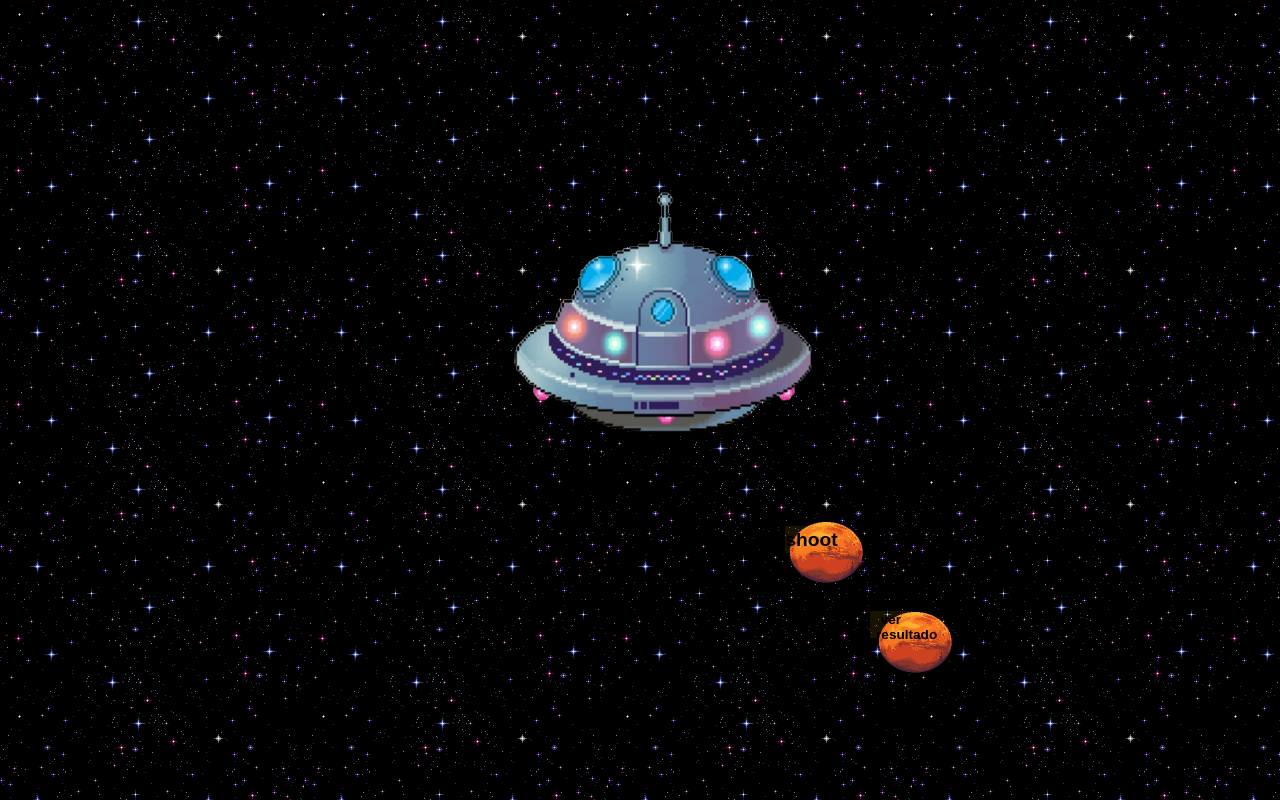
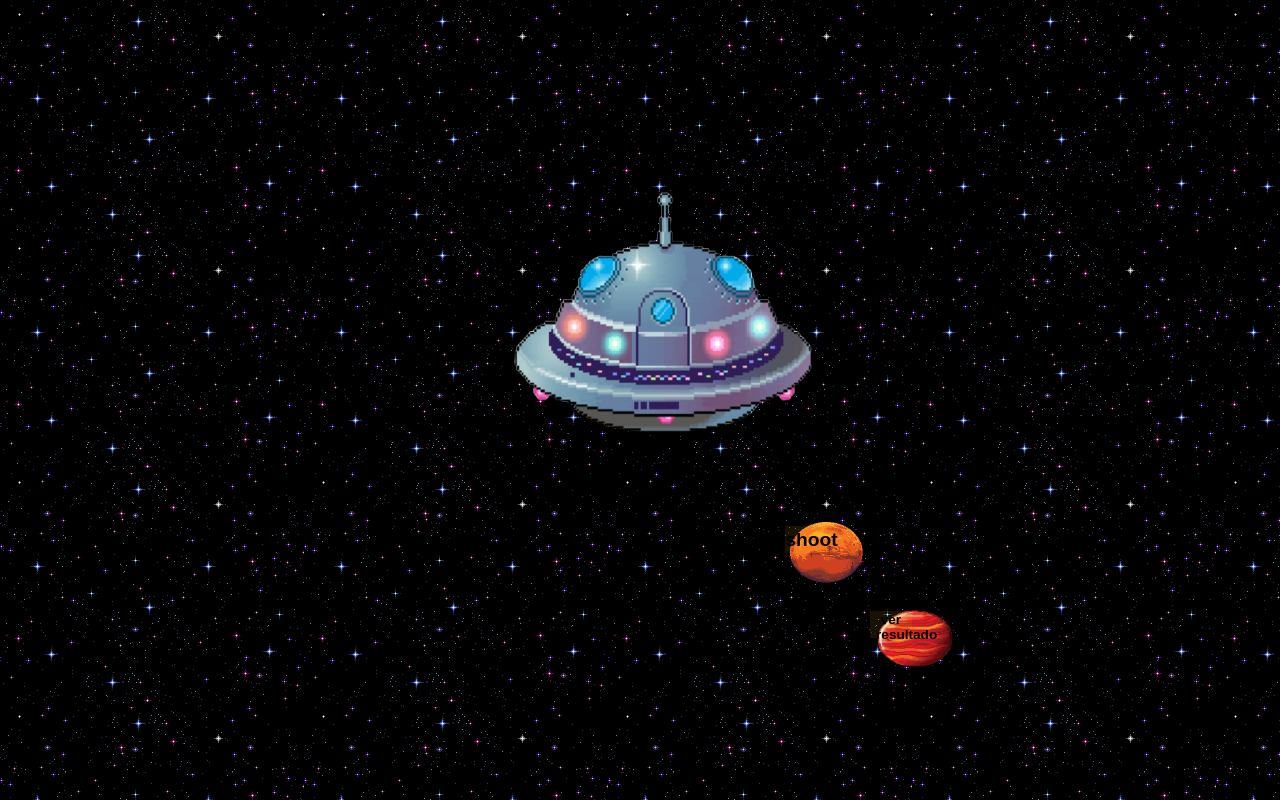
Before and after one commit to natt83/wheel-of-aliens, a website built with Vite: page src/index.html in a window 1280 px wide. Built offline with nearby package versions, Linux system fonts and the light colour scheme.

Commit message:
results planet

```diff
--- a/src/assets/sass/ufo.scss
+++ b/src/assets/sass/ufo.scss
@@ -37,7 +37,7 @@
     background-repeat: no-repeat;
 }
 .planet2{
-    background-image: url(../../assets/images/shoot.png);
+    background-image: url(../../assets/images/plante2.png);
     background-size: 120px 100px;
    width: 15%;
    height: 90px;
```
Also changed, not shown: src/assets/images/plante2.png (added).
